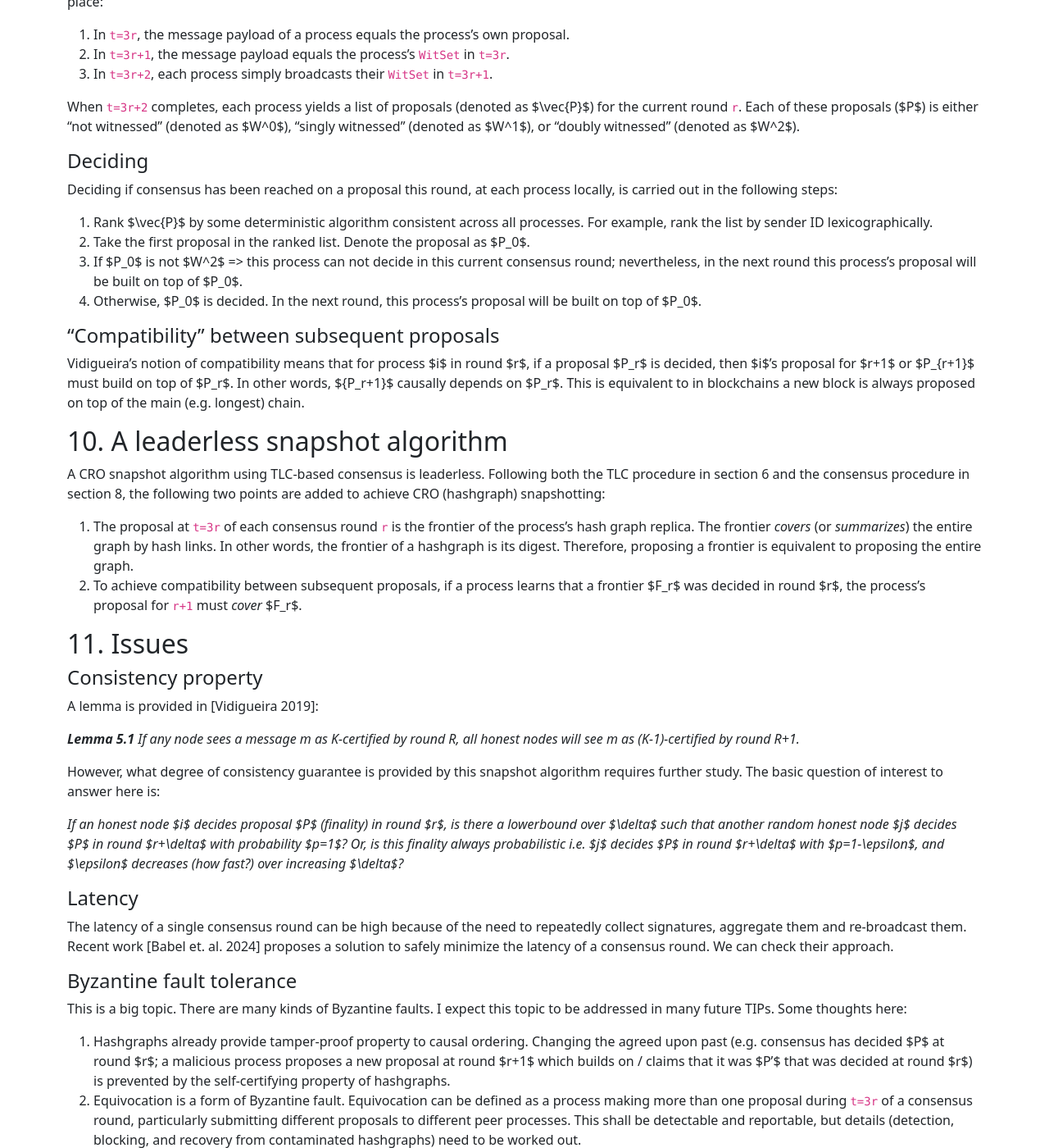
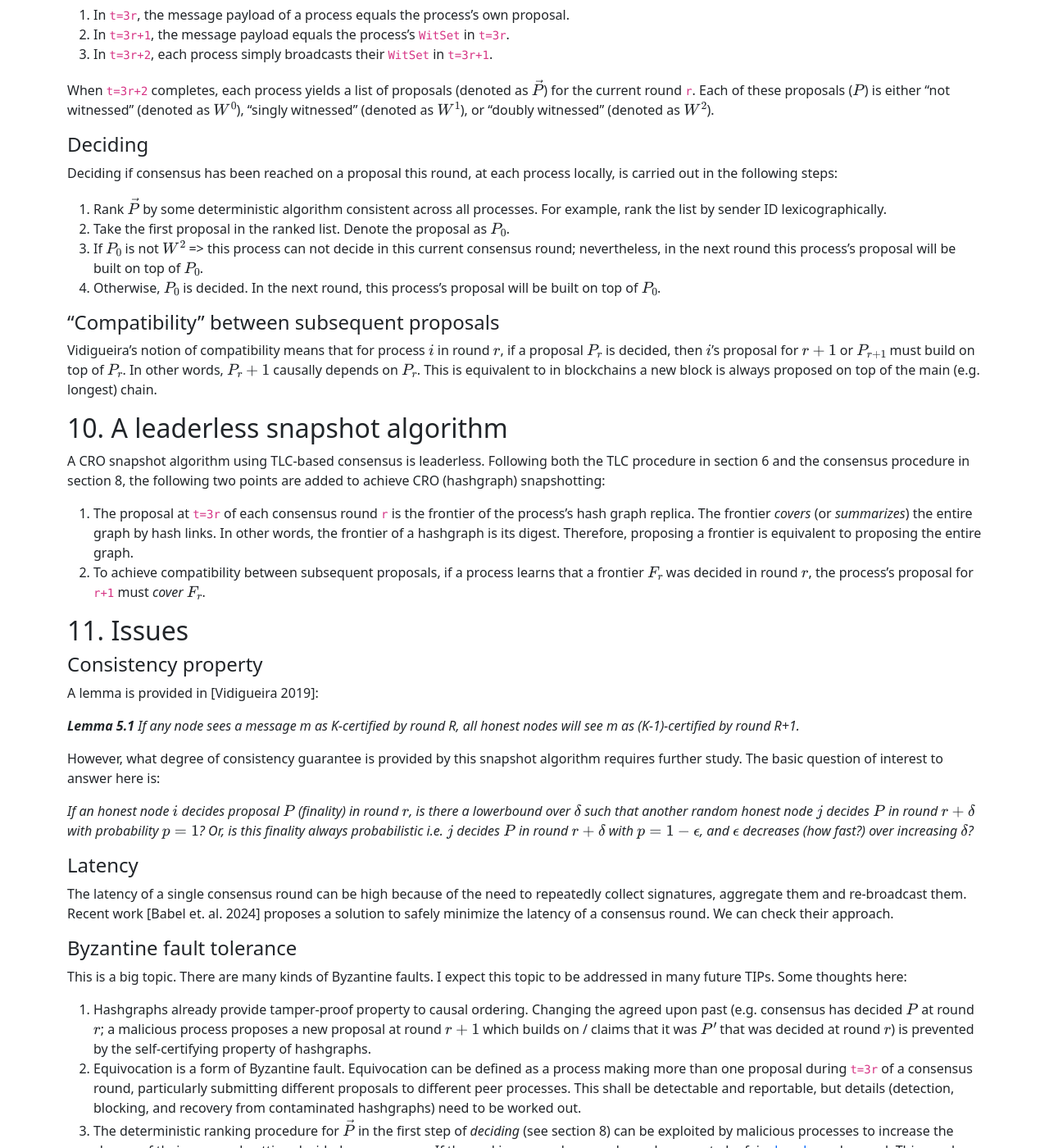
Before and after one commit to topology-foundation/TIPs, a Jekyll site: the page built from _posts/TIPs/2024-06-18-tip-1.md, in a window 1280 px wide and 1400 px high, scrolled down 5057 px. Shown: the whole window at 82% size. Built offline with Jekyll 4.4.1, drawn with Linux system fonts in a browser that asks for light colours; formulas are drawn with MathJax 3; some of the changed text lies outside the part shown.

Commit message:
make latex work

````diff
--- a/_posts/TIPs/2024-06-18-tip-1.md
+++ b/_posts/TIPs/2024-06-18-tip-1.md
@@ -41,21 +41,21 @@ Following [paper draft](https://github.com/topology-foundation/paper) v7.5 (and
 The next section looks at multiple possible definitions of CRO snapshotting.
 
 ## 3. A good CRO snapshot?
-Assume for a given CRO, we have replicas $R_1$, $R_2$, $R_3$. At a particular instant in earth time, their hash graphs look like the following.
+Assume for a given CRO, we have replicas $$R_1$$, $$R_2$$, $$R_3$$. At a particular instant in earth time, their hash graphs look like the following.
 
-$R_1$'s hash graph:
+$$R_1$$'s hash graph:
 ```
 a <- b
   <- c <- d
 ```
 
-$R_2$'s hash graph:
+$$R_2$$'s hash graph:
 ```
 a <- b
   <- c
 ```
 
-$R_3$'s hash graph:
+$$R_3$$'s hash graph:
 ```
 a <- b <- e
   <- c
@@ -93,9 +93,9 @@ Thus we are ready to define the problem of CRO snapshotting:
 ## 5. A leader-based algorithm
 Designate one of the replica of a CRO as leader. The leader is responsible for maintaining a tick (an monotonic increasing counter) and for broadcasting heartbeats per each tick to all other replicas. When receiving a heartbeat, a replica responds by sending its hash graph replica back. The leader collects these hash graph replicas and single-sidedly determines a snapshot for each tick. After snapshot determination, the leader broadcasts the snapshot out.
 
-The message complexity of the above algorithm is $N$ (heartbeat broadcast) + $N$ (replica response) + $N$ (snapshot broadcast) = $3N$.
+The message complexity of the above algorithm is $$N$$ (heartbeat broadcast) + $$N$$ (replica response) + $$N$$ (snapshot broadcast) = $$3N$$.
 
-If we combine the heartbeat broadcast of tick $t+1$ with the snapshot broadcast of tick $t$, the message complexity goes down to $2N$.
+If we combine the heartbeat broadcast of tick $$t+1$$ with the snapshot broadcast of tick $$t$$, the message complexity goes down to $$2N$$.
 
 The leader can exercise a stopping condition - how many hash graph replicas would count as justifying a snapshot (since waiting for *all* is problematic) - as well as a cutoff condition - what is the maximum wait time between heartbeat broadcast and snapshot determination (this is to accommodate network conditions).
 
@@ -163,7 +163,7 @@ broadcastWitnessedMessage():
     Broadcast WIT
 ```
 
-The message complexity of a single TLC tick is $N$ (`ADV` broadcast) + $N$ (`ACK` reply) + $N$ (`WIT` broadcast) multiplied by $N$ (symmetric protocol) = $3N^2$.
+The message complexity of a single TLC tick is $$N$$ (`ADV` broadcast) + $$N$$ (`ACK` reply) + $$N$$ (`WIT` broadcast) multiplied by $$N$$ (symmetric protocol) = $$3N^2$$.
 
 ## 8. The TLC "contract"
 In short, the TLC primitive offers the following contract to its upperlayer protocol:
@@ -185,23 +185,23 @@ Notationally, denote the consensus round number as `r`, and TLC tick number as `
 2. In `t=3r+1`, the message payload equals the process's `WitSet` in `t=3r`.
 3. In `t=3r+2`, each process simply broadcasts their `WitSet` in `t=3r+1`.
 
-When `t=3r+2` completes, each process yields a list of proposals (denoted as $\vec{P}$) for the current round `r`. Each of these proposals ($P$) is either "not witnessed" (denoted as $W^0$), "singly witnessed" (denoted as $W^1$), or "doubly witnessed" (denoted as $W^2$).
+When `t=3r+2` completes, each process yields a list of proposals (denoted as $$\vec{P}$$) for the current round `r`. Each of these proposals ($$P$$) is either "not witnessed" (denoted as $$W^0$$), "singly witnessed" (denoted as $$W^1$$), or "doubly witnessed" (denoted as $$W^2$$).
 
 #### Deciding
 Deciding if consensus has been reached on a proposal this round, at each process locally, is carried out in the following steps:
-1. Rank $\vec{P}$ by some deterministic algorithm consistent across all processes. For example, rank the list by sender ID lexicographically.
-2. Take the first proposal in the ranked list. Denote the proposal as $P_0$.
-3. If $P_0$ is not $W^2$ => this process can not decide in this current consensus round; nevertheless, in the next round this process's proposal will be built on top of $P_0$.
-4. Otherwise, $P_0$ is decided. In the next round, this process's proposal will be built on top of $P_0$.
+1. Rank $$\vec{P}$$ by some deterministic algorithm consistent across all processes. For example, rank the list by sender ID lexicographically.
+2. Take the first proposal in the ranked list. Denote the proposal as $$P_0$$.
+3. If $$P_0$$ is not $$W^2$$ => this process can not decide in this current consensus round; nevertheless, in the next round this process's proposal will be built on top of $$P_0$$.
+4. Otherwise, $$P_0$$ is decided. In the next round, this process's proposal will be built on top of $$P_0$$.
 
 #### "Compatibility" between subsequent proposals
-Vidigueira's notion of compatibility means that for process $i$ in round $r$, if a proposal $P_r$ is decided, then $i$'s proposal for $r+1$ or $P_{r+1}$ must build on top of $P_r$. In other words, ${P_r+1}$ causally depends on $P_r$. This is equivalent to in blockchains a new block is always proposed on top of the main (e.g. longest) chain.
+Vidigueira's notion of compatibility means that for process $$i$$ in round $$r$$, if a proposal $$P_r$$ is decided, then $$i$$'s proposal for $$r+1$$ or $$P_{r+1}$$ must build on top of $$P_r$$. In other words, $${P_r+1}$$ causally depends on $$P_r$$. This is equivalent to in blockchains a new block is always proposed on top of the main (e.g. longest) chain.
 
 ## 10. A leaderless snapshot algorithm
 A CRO snapshot algorithm using TLC-based consensus is leaderless. Following both the TLC procedure in section 6 and the consensus procedure in section 8, the following two points are added to achieve CRO (hashgraph) snapshotting:
 
 1. The proposal at `t=3r` of each consensus round `r` is the frontier of the process's hash graph replica. The frontier *covers* (or *summarizes*) the entire graph by hash links. In other words, the frontier of a hashgraph is its digest. Therefore, proposing a frontier is equivalent to proposing the entire graph.
-2. To achieve compatibility between subsequent proposals, if a process learns that a frontier $F_r$ was decided in round $r$, the process's proposal for `r+1` must *cover* $F_r$.
+2. To achieve compatibility between subsequent proposals, if a process learns that a frontier $$F_r$$ was decided in round $$r$$, the process's proposal for `r+1` must *cover* $$F_r$$.
 
 ## 11. Issues
 #### Consistency property
@@ -212,16 +212,16 @@ If any node sees a message m as K-certified by round R, all honest nodes will se
 
 However, what degree of consistency guarantee is provided by this snapshot algorithm requires further study. The basic question of interest to answer here is:
 
-*If an honest node $i$ decides proposal $P$ (finality) in round $r$, is there a lowerbound over $\delta$ such that another random honest node $j$ decides $P$ in round $r+\delta$ with probability $p=1$? Or, is this finality always probabilistic i.e. $j$ decides $P$ in round $r+\delta$ with $p=1-\epsilon$, and $\epsilon$ decreases (how fast?) over increasing $\delta$?*
+*If an honest node $$i$$ decides proposal $$P$$ (finality) in round $$r$$, is there a lowerbound over $$\delta$$ such that another random honest node $$j$$ decides $$P$$ in round $$r+\delta$$ with probability $$p=1$$? Or, is this finality always probabilistic i.e. $$j$$ decides $$P$$ in round $$r+\delta$$ with $$p=1-\epsilon$$, and $$\epsilon$$ decreases (how fast?) over increasing $$\delta$$?*
 
 #### Latency
 The latency of a single consensus round can be high because of the need to repeatedly collect signatures, aggregate them and re-broadcast them. Recent work [Babel et. al. 2024] proposes a solution to safely minimize the latency of a consensus round. We can check their approach.
 
 #### Byzantine fault tolerance
 This is a big topic. There are many kinds of Byzantine faults. I expect this topic to be addressed in many future TIPs. Some thoughts here:
-1. Hashgraphs already provide tamper-proof property to causal ordering. Changing the agreed upon past (e.g. consensus has decided $P$ at round $r$; a malicious process proposes a new proposal at round $r+1$ which builds on / claims that it was $P'$ that was decided at round $r$) is prevented by the self-certifying property of hashgraphs.
+1. Hashgraphs already provide tamper-proof property to causal ordering. Changing the agreed upon past (e.g. consensus has decided $$P$$ at round $$r$$; a malicious process proposes a new proposal at round $$r+1$$ which builds on / claims that it was $$P'$$ that was decided at round $$r$$) is prevented by the self-certifying property of hashgraphs.
 2. Equivocation is a form of Byzantine fault. Equivocation can be defined as a process making more than one proposal during `t=3r` of a consensus round, particularly submitting different proposals to different peer processes. This shall be detectable and reportable, but details (detection, blocking, and recovery from contaminated hashgraphs) need to be worked out.
-3. The deterministic ranking procedure for $\vec{P}$ in the first step of *deciding* (see section 8) can be exploited by malicious processes to increase the chance of their proposal getting decided as consensus. If the ranking procedure needs randomness to be fair, [drand](https://drand.love/) may be used. This needs further research to devise a clean algorithm without exploding complexity.
+3. The deterministic ranking procedure for $$\vec{P}$$ in the first step of *deciding* (see section 8) can be exploited by malicious processes to increase the chance of their proposal getting decided as consensus. If the ranking procedure needs randomness to be fair, [drand](https://drand.love/) may be used. This needs further research to devise a clean algorithm without exploding complexity.
 
 ## 12. Next
 The primary next step is to create a software prototype of the TLC-driven CRO snapshot algorithm above, validate that it has the desired property (e.g. consistency and termination), and study its behavior and performance.
````
